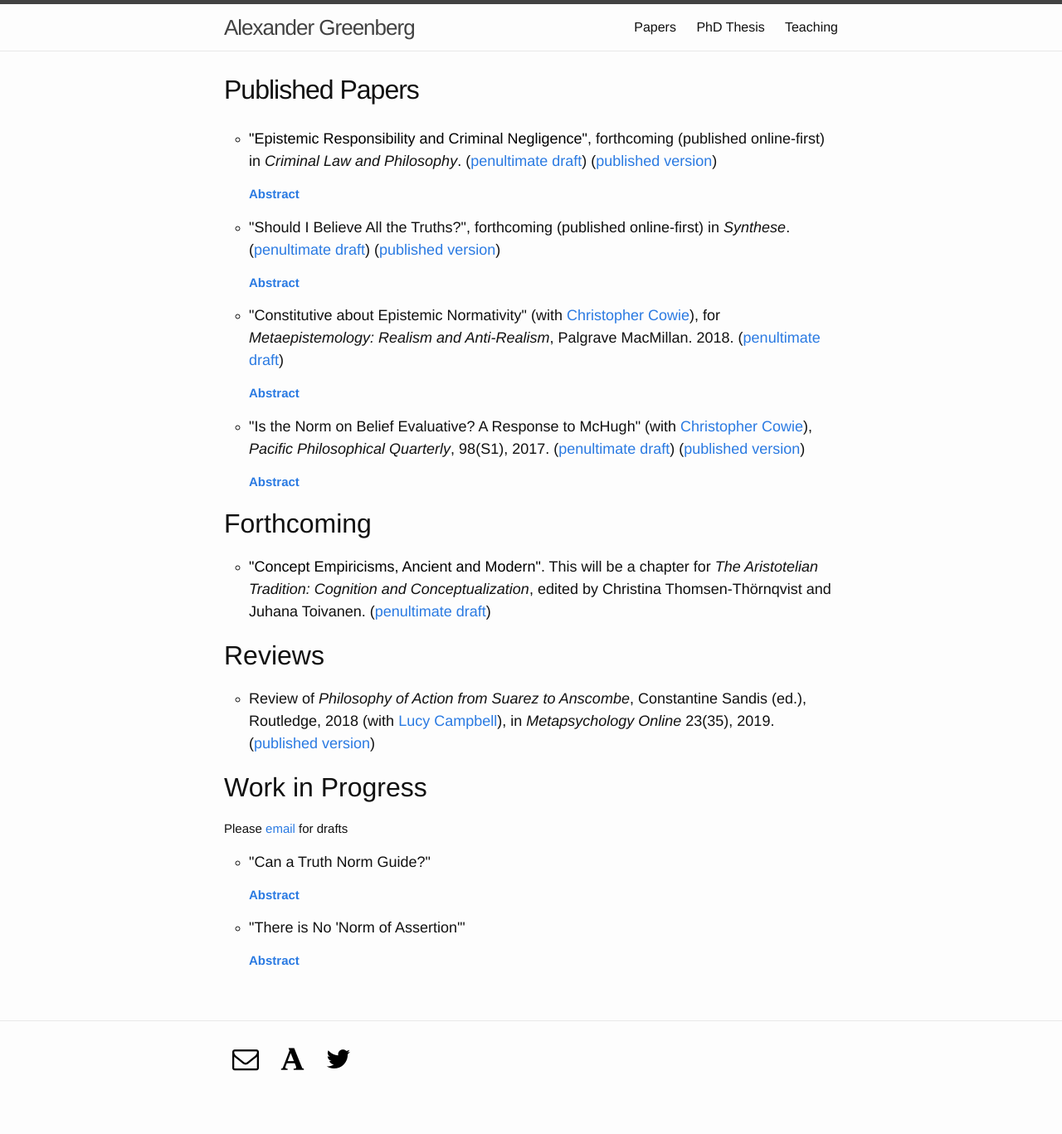
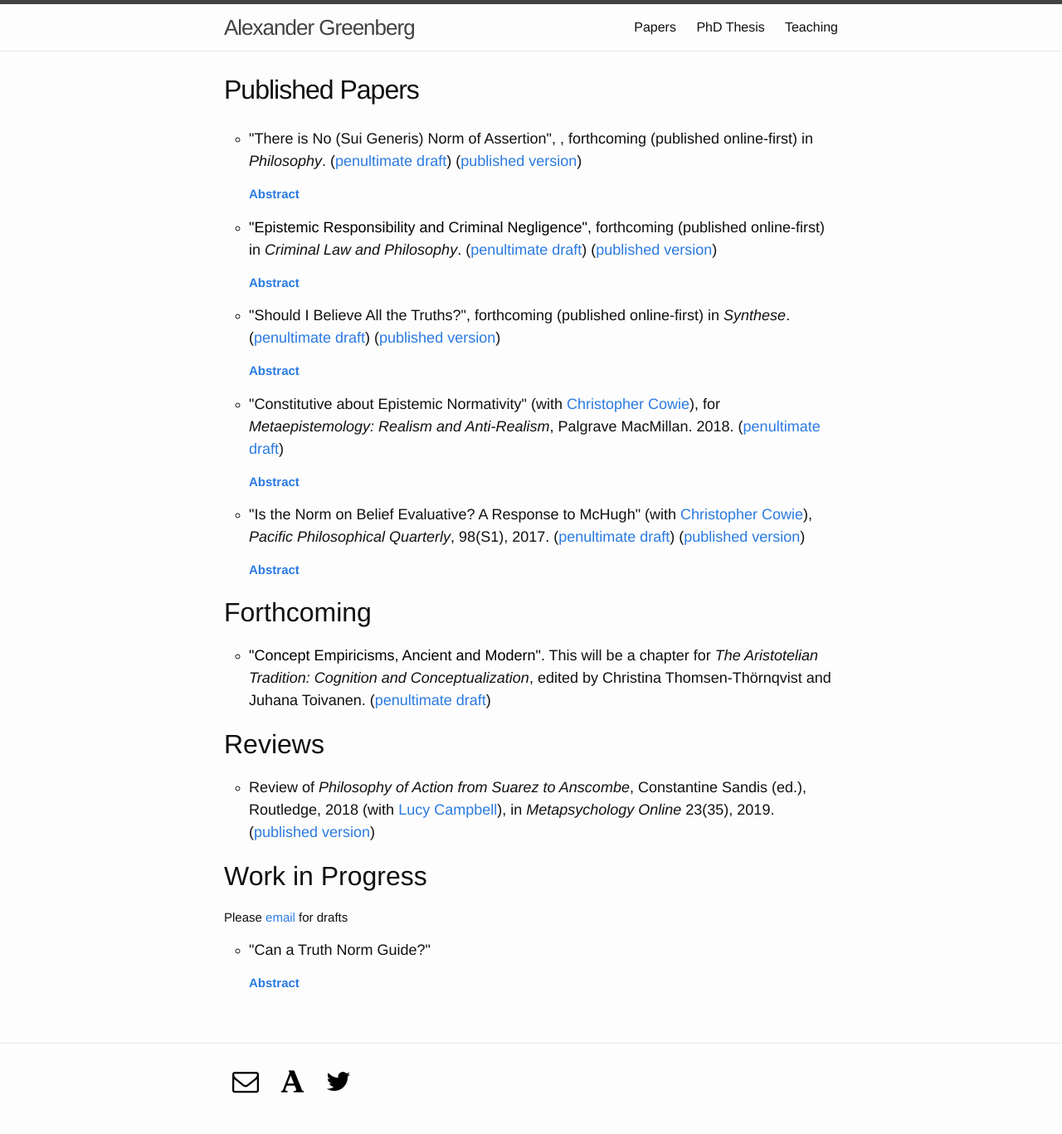
Before and after one commit to alexandergreenberg/alexandergreenberg.github.io, a Jekyll site: the page built from 01_Publications.html, in a window 1280 px wide. Shown: the whole page at 83% size. Built offline with Jekyll 4.4.1, drawn with Linux system fonts in a browser that asks for light colours; some web fonts are replaced; before the commit the page ends 1340 px from its top, so only the background shows below that.

Commit message:
Update 01_Publications.html

```diff
--- a/01_Publications.html
+++ b/01_Publications.html
@@ -17,6 +17,11 @@ return true;
 }
 </script>
 <ul>
+   <li>
+    <h4>"There is No (Sui Generis) Norm of Assertion", , forthcoming (published online-first) in <em>Philosophy</em>. (<a href="/pdfs/no-norm-of-assertion.pdf" target="_blank">penultimate draft</a>) (<a href="https://doi.org/10.1017/S0031819120000169" target="_blank">published version</a>)</h4>
+    <p><a href="javascript:;" onclick="return toggleMe('para7')" value="Toggle"><strong>Abstract</strong></a></p>
+    <div id="para7" class="hidden"><p>There are norms on action and norms on assertion. That is, there are things we should and shouldn’t do, and things we should and shouldn’t say. How do these two kinds of norm relate? Are norms on assertion reducible to norms on action? Many philosophers think they are not. These philosophers claim there is a <em>sui generis</em> norm specific to assertion, a norm which is also often claimed to be constitutive of assertion. Both claims, I argue, should be rejected. The phenomenon claimed to support them – the intuitive wrongness of certain assertions – does not in fact support them. Because assertion is an action, the wrongness of assertions can be explained purely by norms on action. And the specifically epistemic wrongness an assertion norm is typically supposed to explain can be explained by an uncontroversial norm on action: one shouldn’t act on epistemically faulty beliefs. No additional <em>sui generis</em> norm on assertion is needed.</p></div>
+  </li>
   <li>
     <h4><a id="negligence" style="color: black; underline: none; text-decoration: none;">"Epistemic Responsibility and Criminal Negligence"</a>, forthcoming (published online-first) in <em>Criminal Law and Philosophy</em>. (<a href="/pdfs/epistemic-responsibility-and-criminal-negligence.pdf" target="_blank">penultimate draft</a>) (<a href="http://dx.doi.org/10.1007/s11572-019-09507-7" target="_blank">published version</a>)</h4>
     <p><a href="javascript:;" onclick="return toggleMe('para4')" value="Toggle"><strong>Abstract</strong></a></p>
@@ -60,9 +65,4 @@ return true;
     <p><a href="javascript:;" onclick="return toggleMe('para6')" value="Toggle"><strong>Abstract</strong></a></p>
     <div id="para6" class="hidden"><p>Say you’re considering whether Richard III killed the Princes in Tower. What attitude should you have to this proposition? A plausible and intuitive answer is that you should believe Richard III killed the Princes in the Tower if and only if it’s true. This is the claim that belief is subject to a truth norm. A number of philosophers have claimed we should reject such a truth norm because it cannot guide belief formation. I argue against this objection. This involves two main steps: arguing against those who argue that a truth norm cannot guide directly and against those who argue that it cannot guide indirectly. In response to the first objection, I argue that philosophers who claim that a truth norm cannot guide directly rely on implausible assumptions about what it is for a norm to guide. The second objection concerns the way a truth norm is often claimed to guide indirectly, by being the fundamental reason why one follows other epistemic norms such as evidence norms. Philosophers often object to this picture on the grounds that truth and evidence norms conflict. I answer this objection disjunctively. Either this conflict is transparent to the believer or it is not. If it is not, then this is not a kind of conflict that undermines a truth norm guiding indirectly. If this conflict is transparent to the believer, then this is a problem, but is not a problem about guidance.</p></div>
   </li>
-  <li>
-    <h4>"There is No 'Norm of Assertion'"</h4>
-    <p><a href="javascript:;" onclick="return toggleMe('para7')" value="Toggle"><strong>Abstract</strong></a></p>
-    <div id="para7" class="hidden"><p>There are norms on action and norms on assertion. That is to say, there are some things we should and shouldn’t do, and there are some things we should and shouldn’t say. In this paper, I discuss the relations between these two kinds of norm. In particular, I consider whether or not norms on assertion are reducible to norms on action. Many philosophers think that they are not. These philosophers think that there is a sui generis norm that is specific to assertion. I argue against this view. The phenomenon that is claimed to support it – the intuitive wrongness of certain assertions in certain contexts – does not in fact support it. Given that assertion is an action, the wrongness of these assertions can be explained purely in virtue of norms on action. And the specifically epistemic wrongness that an assertion norm is typically supposed to explain can be explained by the norm that one shouldn’t act on epistemically faulty beliefs. No additional sui generis norm on assertion is needed.</p></div>
-  </li>
 </ul>
```
